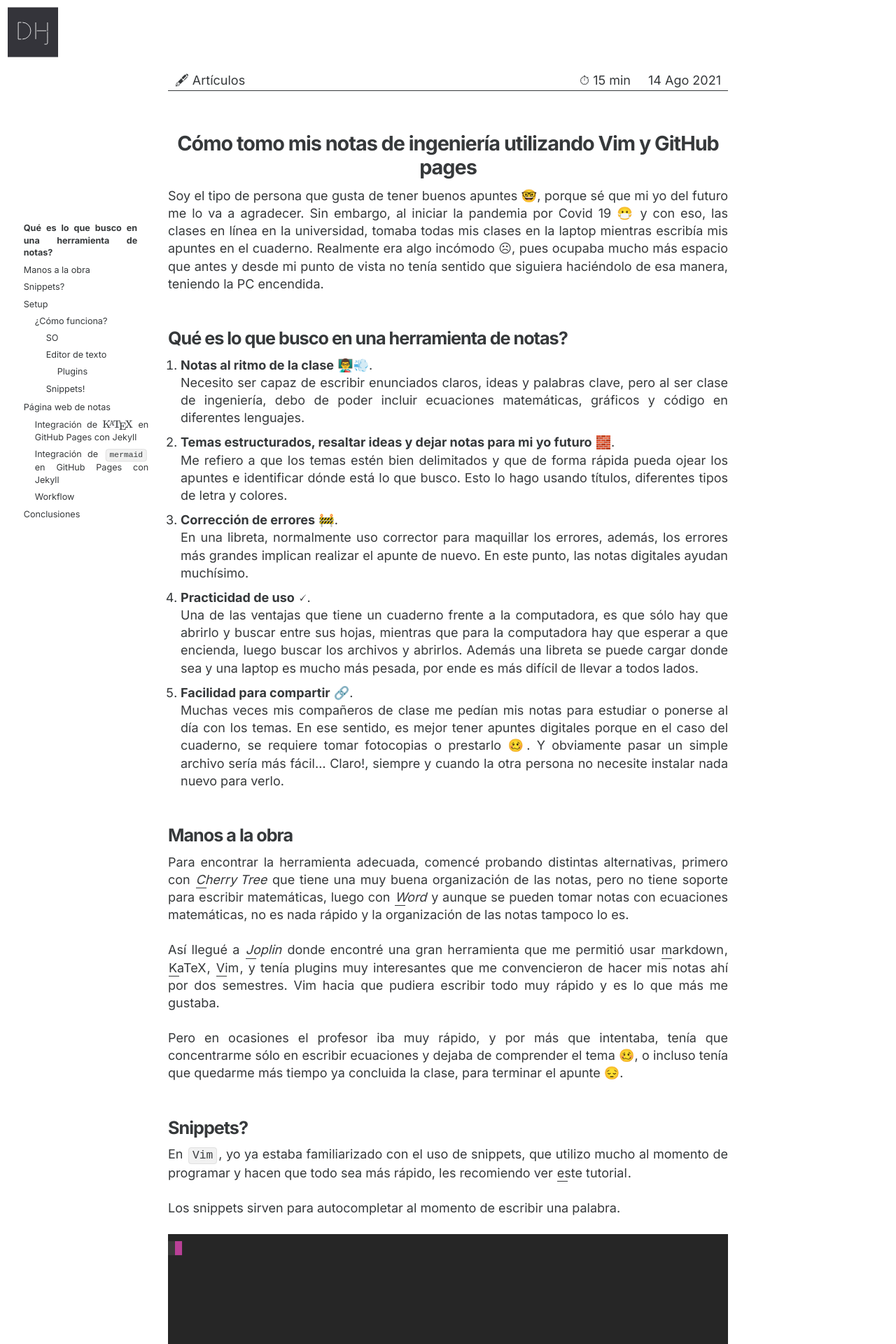
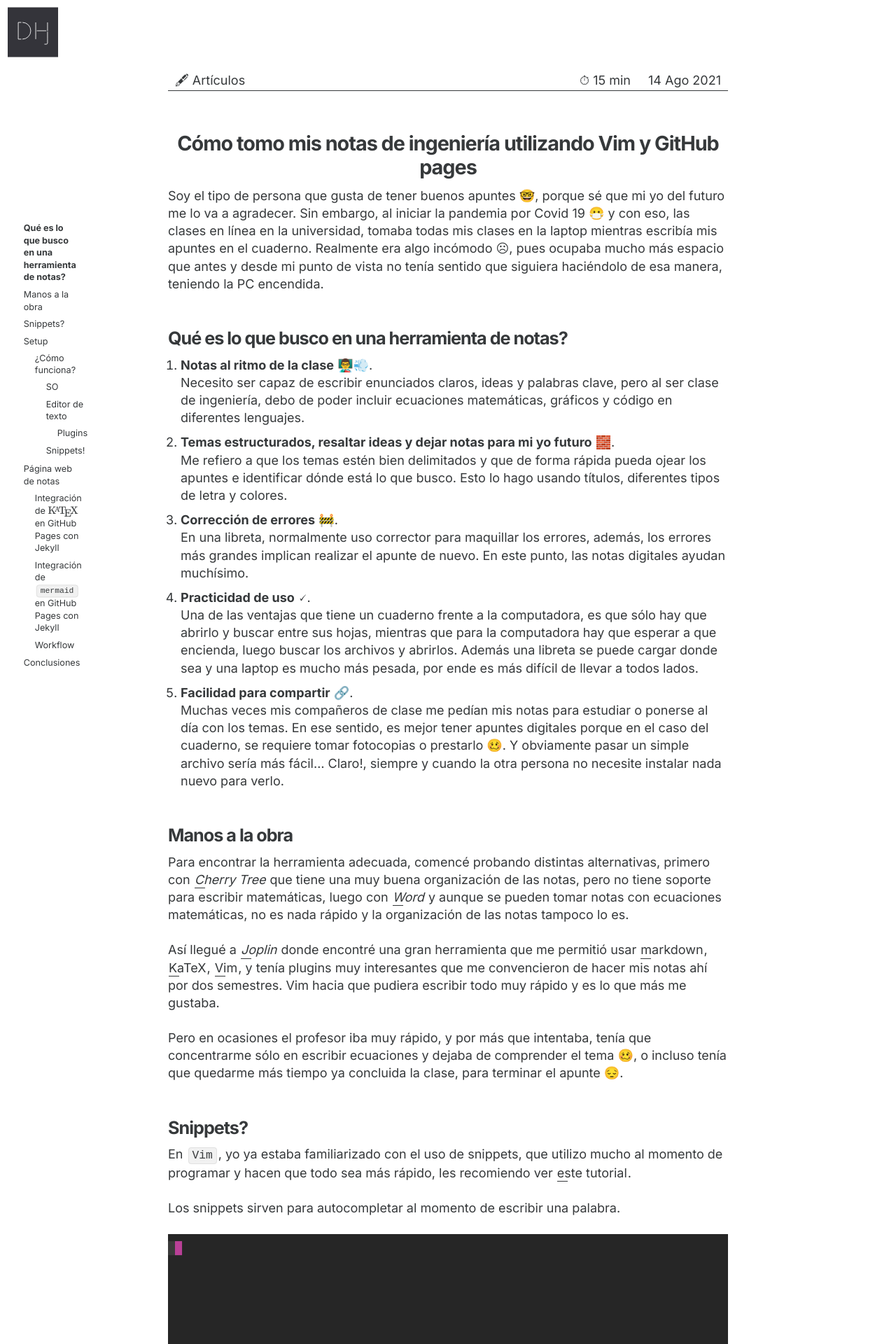
Before and after one commit to danielhj1998/blogger, a Jekyll site: the page built from _posts/2021-08-14-how-I-take-engineering-lectures.md, in a window 1280 px wide. Shown: the top 1920 px of the page at 70% size. Built offline with Jekyll 4.4.1, drawn with Linux system fonts in a browser that asks for light colours; nearby versions of some CDN libraries.

Commit message:
Changed TOC width and justify eliminated

```diff
--- a/css/main.scss
+++ b/css/main.scss
@@ -41,7 +41,6 @@ body {
     -webkit-font-smoothing: antialiased;
     -moz-osx-font-smoothing: grayscale;
     color: $dark;
-    text-align: justify;
 }
 
 a {
@@ -198,13 +197,13 @@ div.post-body {
     ul {
         list-style: none;
         display: inline-block;
-        width: calc(-6em - 400px + 50vw);
+        width: calc(-13em - 400px + 50vw);
         margin: 0;
         padding-left: 1.6rem;
     }
     > ul {
         padding-left: 0;
-        transform: translateX(calc(-100% - 3.4em)) translateY(4em);
+        transform: translateX(calc(-100% - 10.4em)) translateY(4em);
     }
     a {
         margin-bottom: 0.5em;
```
